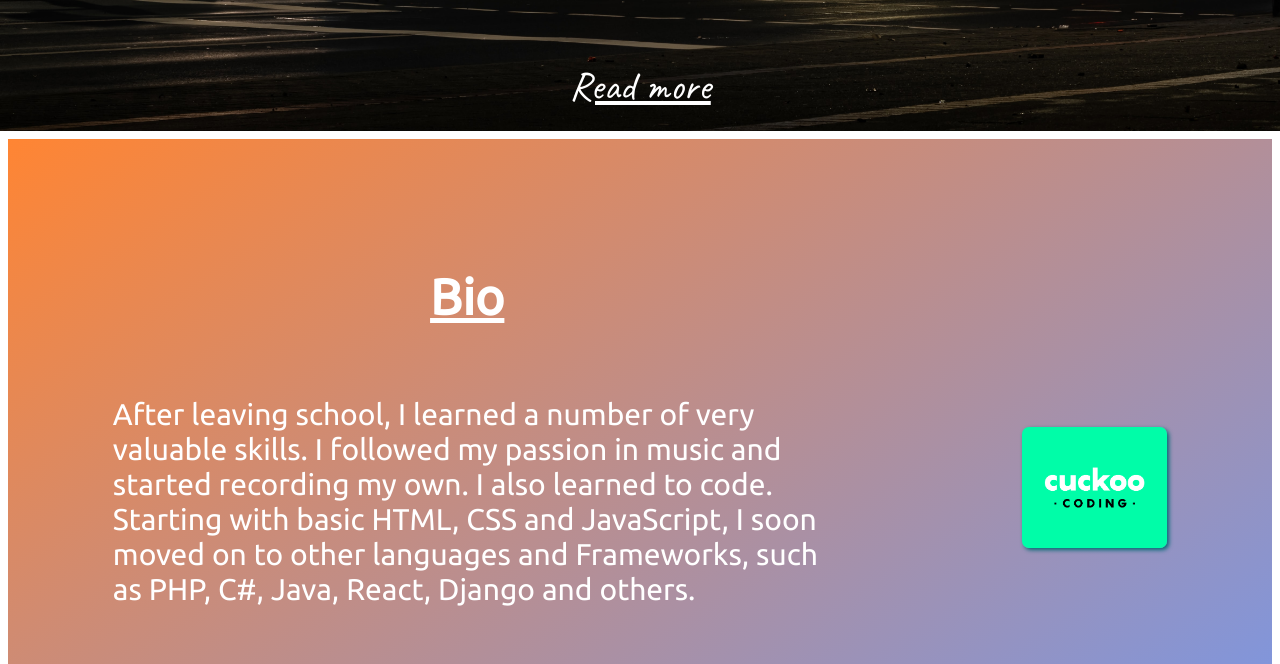
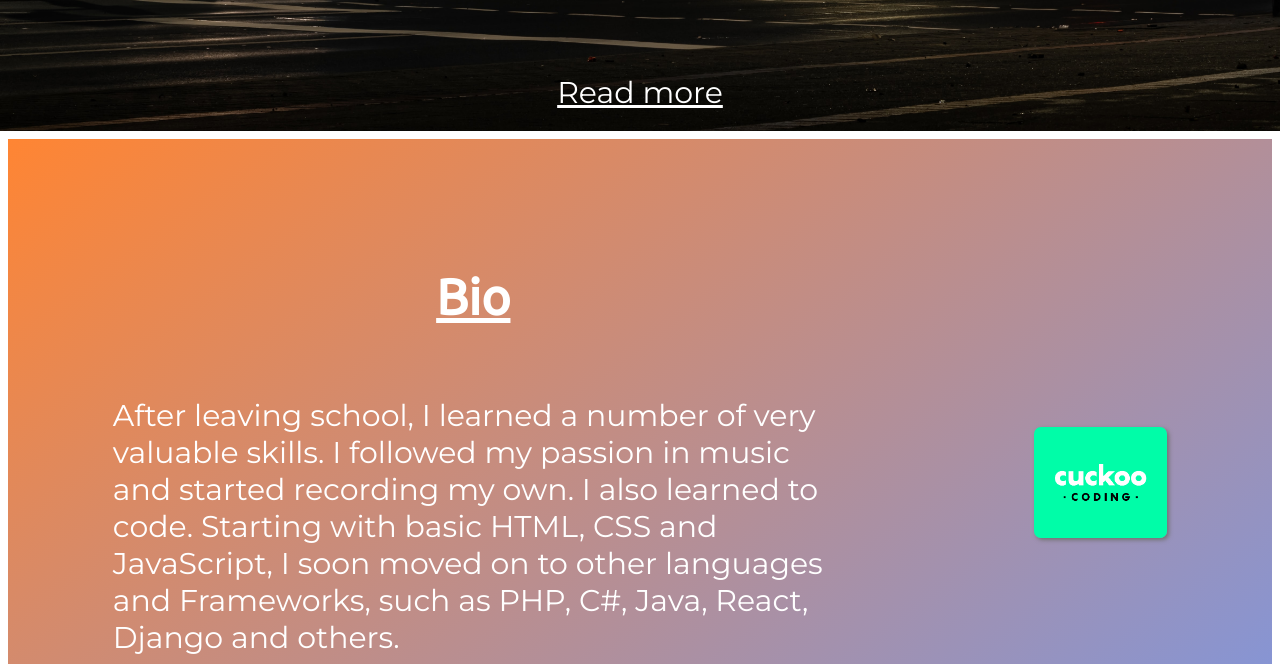
Before and after one commit to Lcua/lpw, a plain HTML site: page index.html in a window 1280 px wide. Shown: the part 669-1333 px from the top of the page. Drawn offline with Linux system fonts and the light colour scheme.

Commit message:
changed fonts again

```diff
--- a/index.html
+++ b/index.html
@@ -7,6 +7,7 @@
         <link href="https://fonts.googleapis.com/css2?family=Permanent+Marker&display=swap" rel="stylesheet">
         <link href="https://fonts.googleapis.com/css2?family=Caveat&display=swap" rel="stylesheet">
         <link href="https://fonts.googleapis.com/css2?family=Ubuntu&display=swap" rel="stylesheet">
+        <link href="https://fonts.googleapis.com/css2?family=Montserrat&family=Rowdies&display=swap" rel="stylesheet">
         <script src="js/myscripts.js"></script>
     </head>
     <body>
--- a/style.css
+++ b/style.css
@@ -1,5 +1,6 @@
 h1 {
-    font-family: 'Permanent Marker', cursive;
+    /* font-family: 'Permanent Marker', cursive; */
+    font-family: "Rowdies";
     font-size: 100px;
     color: white;
     margin: 0;
@@ -25,7 +26,8 @@ h2 {
 }
 
 p {
-    font-family: "Ubuntu";
+    /* font-family: "Ubuntu"; */
+    font-family: "Montserrat";
     color: white;
     font-size: 30px;
 }
@@ -132,9 +134,11 @@ html {
     position: absolute;
     bottom: 0;
     padding-bottom: 20px;
-    font-family: 'Caveat', cursive;
+    /* font-family: 'Caveat', cursive; */
+    font-family: "Montserrat";
     color: white;
-    font-size: 40px;
+    /* font-size: 40px; */
+    font-size: 30px;
 }
 
 .slide-container {
@@ -171,9 +175,9 @@ audio {
     -moz-transition:all 0.3s linear;
     -o-transition:all 0.3s linear;
     transition:all 0.3s linear;
-    -moz-box-shadow: 2px 2px 4px 0px #006773;
-    -webkit-box-shadow:  2px 2px 4px 0px #006773;
-    box-shadow: 2px 2px 4px 0px #006773;
+    -moz-box-shadow: 2px 2px 4px 0px #717171;
+    -webkit-box-shadow:  2px 2px 4px 0px #717171;
+    box-shadow: 2px 2px 4px 0px #717171;
     -moz-border-radius:7px 7px 7px 7px ;
     -webkit-border-radius:7px 7px 7px 7px ;
     border-radius:7px 7px 7px 7px ;
@@ -183,9 +187,9 @@ audio {
 
 img {
     width: 100%;
-    -moz-box-shadow: 2px 2px 4px 0px #006773;
-    -webkit-box-shadow:  2px 2px 4px 0px #006773;
-    box-shadow: 2px 2px 4px 0px #006773;
+    -moz-box-shadow: 2px 2px 4px 0px #717171;
+    -webkit-box-shadow:  2px 2px 4px 0px #717171;
+    box-shadow: 2px 2px 4px 0px #717171;
     -moz-border-radius:7px 7px 7px 7px ;
     -webkit-border-radius:7px 7px 7px 7px ;
     border-radius:7px 7px 7px 7px ;
```
